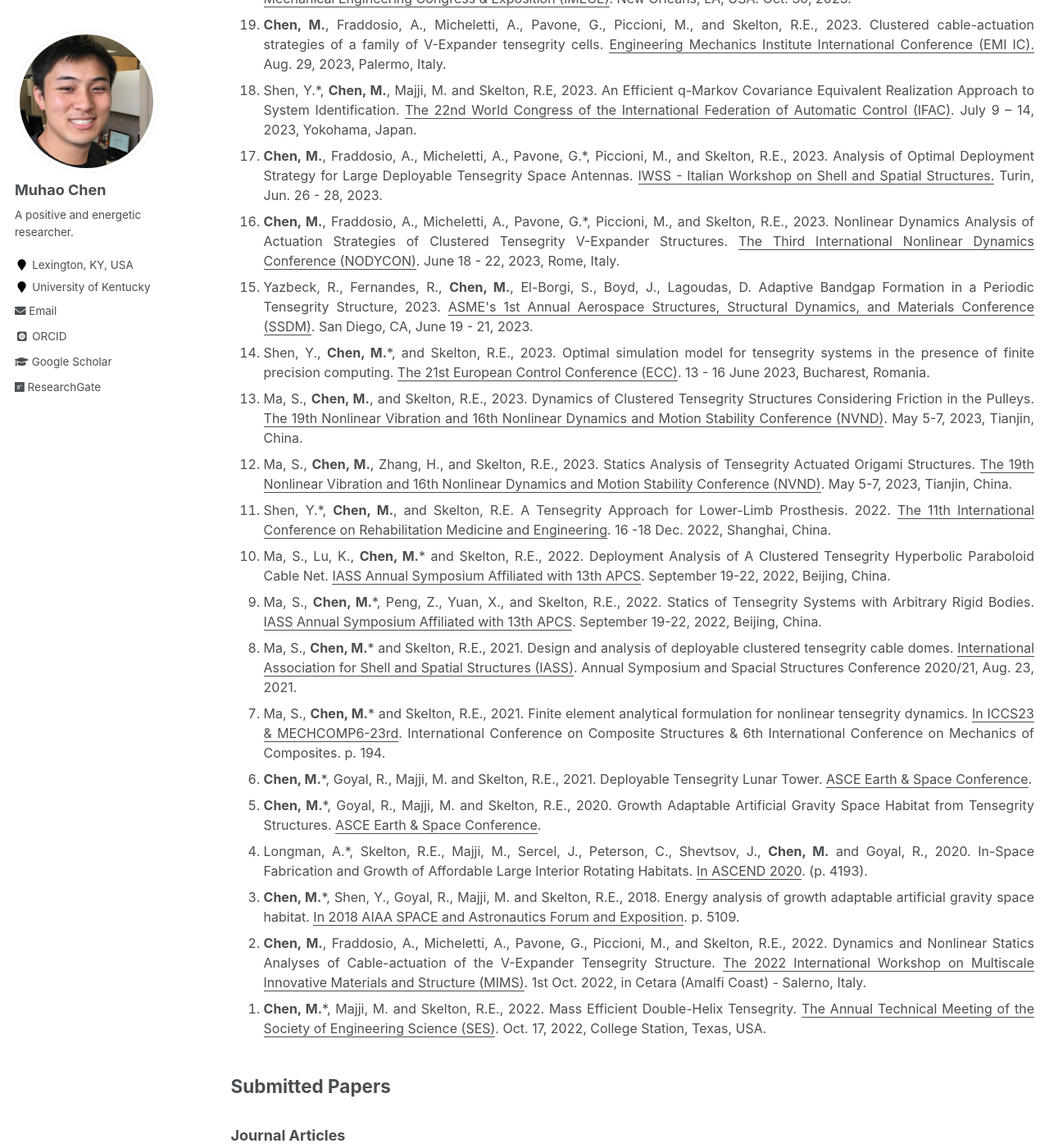
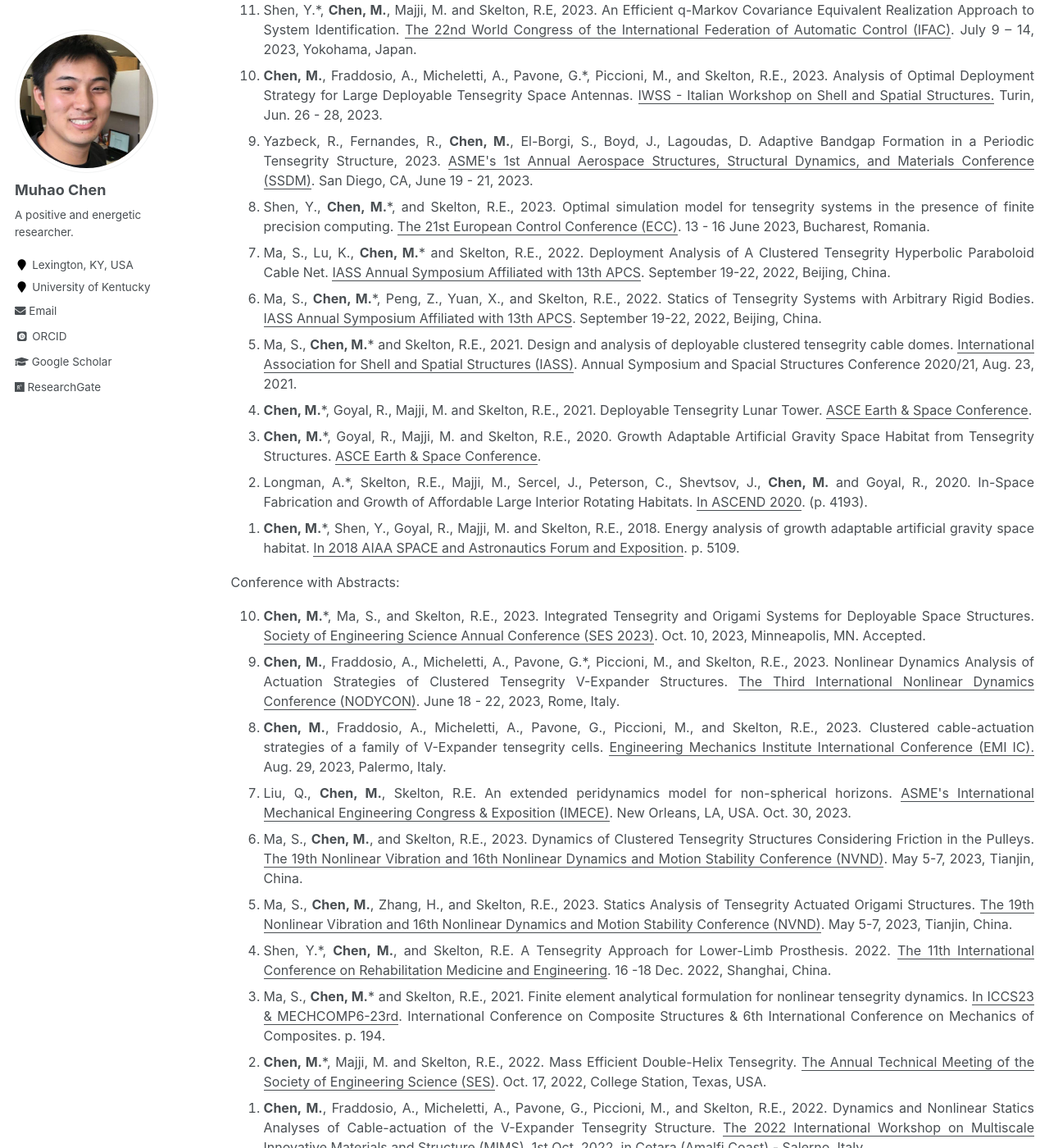
Before and after one commit to Muhao-Chen/muhao-chen.github.io, a Jekyll site: the page built from _pages/publication.md, in a window 1280 px wide and 1400 px high, scrolled down 1600 px. Shown: the whole window at 82% size. Built offline with Jekyll 4.4.1, drawn with Linux system fonts in a browser that asks for light colours; some web fonts are replaced; some of the changed text lies outside the part shown.

Commit message:
Update publication.md

```diff
--- a/_pages/publication.md
+++ b/_pages/publication.md
@@ -40,27 +40,32 @@ toc: true
 
 ## Conferences
 <font size=3>
+Conference with Full Papers:
 <ol reversed>
-<li>Liu, Q., <strong>Chen, M.</strong>, Skelton, R.E. An extended peridynamics model for non-spherical horizons. <u>ASME's International Mechanical Engineering Congress & Exposition (IMECE)</u>. New Orleans, LA, USA. Oct. 30, 2023.</li>
-<li><strong>Chen, M.</strong>, Fraddosio, A., Micheletti, A., Pavone, G., Piccioni, M., and Skelton, R.E., 2023. Clustered cable-actuation strategies of a family of V-Expander tensegrity cells. <u>Engineering Mechanics Institute International Conference (EMI IC).</u> Aug. 29, 2023, Palermo, Italy.</li>
 <li>Shen, Y.*, <strong>Chen, M.</strong>, Majji, M. and Skelton, R.E, 2023. An Efficient q-Markov Covariance Equivalent Realization Approach to System Identification. <u>The 22nd World Congress of the International Federation of Automatic Control (IFAC)</u>. July 9 – 14, 2023, Yokohama, Japan.</li>
 <li><strong>Chen, M.</strong>, Fraddosio, A., Micheletti, A., Pavone, G.*, Piccioni, M., and Skelton, R.E., 2023. Analysis of Optimal Deployment Strategy for Large Deployable Tensegrity Space Antennas. <u>IWSS - Italian Workshop on Shell and Spatial Structures.</u> Turin, Jun. 26 - 28, 2023.</li>
-<li><strong>Chen, M.</strong>, Fraddosio, A., Micheletti, A., Pavone, G.*, Piccioni, M., and Skelton, R.E., 2023. Nonlinear Dynamics Analysis of Actuation Strategies of Clustered Tensegrity V-Expander Structures. <u>The Third International Nonlinear Dynamics Conference (NODYCON)</u>. June 18 - 22, 2023, Rome, Italy.</li>
 <li>Yazbeck, R., Fernandes, R., <strong>Chen, M.</strong>, El-Borgi, S., Boyd, J., Lagoudas, D. Adaptive Bandgap Formation in a Periodic Tensegrity Structure, 2023. <u>ASME's 1st Annual Aerospace Structures, Structural Dynamics, and Materials Conference (SSDM)</u>. San Diego, CA, June 19 - 21, 2023.</li>
 <li>Shen, Y., <strong>Chen, M.</strong>*, and Skelton, R.E., 2023. Optimal simulation model for tensegrity systems in the presence of finite precision computing. <u>The 21st European Control Conference (ECC)</u>. 13 - 16 June 2023, Bucharest, Romania.</li>
-<li>Ma, S., <strong>Chen, M.</strong>, and Skelton, R.E., 2023. Dynamics of Clustered Tensegrity Structures Considering Friction in the Pulleys. <u>The 19th Nonlinear Vibration and 16th Nonlinear Dynamics and Motion Stability Conference (NVND)</u>. May 5-7, 2023, Tianjin, China.</li>
-<li>Ma, S., <strong>Chen, M.</strong>, Zhang, H., and Skelton, R.E., 2023. Statics Analysis of Tensegrity Actuated Origami Structures. <u>The 19th Nonlinear Vibration and 16th Nonlinear Dynamics and Motion Stability Conference (NVND)</u>. May 5-7, 2023, Tianjin, China.</li>
-<li>Shen, Y.*, <strong>Chen, M.</strong>, and Skelton, R.E. A Tensegrity Approach for Lower-Limb Prosthesis. 2022. <u>The 11th International Conference on Rehabilitation Medicine and Engineering</u>. 16 -18 Dec. 2022, Shanghai, China.</li>
 <li>Ma, S., Lu, K., <strong>Chen, M.</strong>* and Skelton, R.E., 2022. Deployment Analysis of A Clustered Tensegrity Hyperbolic Paraboloid Cable Net. <u>IASS Annual Symposium Affiliated with 13th APCS</u>. September 19-22, 2022, Beijing, China.</li>
 <li>Ma, S., <strong>Chen, M.</strong>*, Peng, Z., Yuan, X., and Skelton, R.E., 2022. Statics of Tensegrity Systems with Arbitrary Rigid Bodies. <u>IASS Annual Symposium Affiliated with 13th APCS</u>. September 19-22, 2022, Beijing, China.</li>
 <li>Ma, S., <strong>Chen, M.</strong>* and Skelton, R.E., 2021. Design and analysis of deployable clustered tensegrity cable domes. <u>International Association for Shell and Spatial Structures (IASS)</u>. Annual Symposium and Spacial Structures Conference 2020/21, Aug. 23, 2021.</li>
-<li>Ma, S., <strong>Chen, M.</strong>* and Skelton, R.E., 2021. Finite element analytical formulation for nonlinear tensegrity dynamics. <u> In ICCS23 & MECHCOMP6-23rd</u>. International Conference on Composite Structures & 6th International Conference on Mechanics of Composites. p. 194.</li>
 <li> <strong>Chen, M.</strong>*, Goyal, R., Majji, M. and Skelton, R.E., 2021. Deployable Tensegrity Lunar Tower. <u>ASCE Earth & Space Conference</u>. </li>
 <li><strong>Chen, M.</strong>*, Goyal, R., Majji, M. and Skelton, R.E., 2020. Growth Adaptable Artificial Gravity Space Habitat from Tensegrity Structures. <u>ASCE Earth & Space Conference</u>.</li>
 <li>Longman, A.*, Skelton, R.E., Majji, M., Sercel, J., Peterson, C., Shevtsov, J., <strong>Chen, M.</strong> and Goyal, R., 2020. In-Space Fabrication and Growth of Affordable Large Interior Rotating Habitats. <u>In ASCEND 2020</u>. (p. 4193).</li>
 <li><strong>Chen, M.</strong>*, Shen, Y., Goyal, R., Majji, M. and Skelton, R.E., 2018. Energy analysis of growth adaptable artificial gravity space habitat. <u>In 2018 AIAA SPACE and Astronautics Forum and Exposition</u>. p. 5109.</li>
+</ol>
+Conference with Abstracts:
+<ol reversed>
+<li><strong>Chen, M.</strong>*, Ma, S., and Skelton, R.E., 2023. Integrated Tensegrity and Origami Systems for Deployable Space Structures. <u>Society of Engineering Science Annual Conference (SES 2023)</u>. Oct. 10, 2023, Minneapolis, MN. Accepted.</li>
+<li><strong>Chen, M.</strong>, Fraddosio, A., Micheletti, A., Pavone, G.*, Piccioni, M., and Skelton, R.E., 2023. Nonlinear Dynamics Analysis of Actuation Strategies of Clustered Tensegrity V-Expander Structures. <u>The Third International Nonlinear Dynamics Conference (NODYCON)</u>. June 18 - 22, 2023, Rome, Italy.</li>
+<li><strong>Chen, M.</strong>, Fraddosio, A., Micheletti, A., Pavone, G., Piccioni, M., and Skelton, R.E., 2023. Clustered cable-actuation strategies of a family of V-Expander tensegrity cells. <u>Engineering Mechanics Institute International Conference (EMI IC).</u> Aug. 29, 2023, Palermo, Italy.</li>
+<li>Liu, Q., <strong>Chen, M.</strong>, Skelton, R.E. An extended peridynamics model for non-spherical horizons. <u>ASME's International Mechanical Engineering Congress & Exposition (IMECE)</u>. New Orleans, LA, USA. Oct. 30, 2023.</li>
+<li>Ma, S., <strong>Chen, M.</strong>, and Skelton, R.E., 2023. Dynamics of Clustered Tensegrity Structures Considering Friction in the Pulleys. <u>The 19th Nonlinear Vibration and 16th Nonlinear Dynamics and Motion Stability Conference (NVND)</u>. May 5-7, 2023, Tianjin, China.</li>
+<li>Ma, S., <strong>Chen, M.</strong>, Zhang, H., and Skelton, R.E., 2023. Statics Analysis of Tensegrity Actuated Origami Structures. <u>The 19th Nonlinear Vibration and 16th Nonlinear Dynamics and Motion Stability Conference (NVND)</u>. May 5-7, 2023, Tianjin, China.</li>
+<li>Shen, Y.*, <strong>Chen, M.</strong>, and Skelton, R.E. A Tensegrity Approach for Lower-Limb Prosthesis. 2022. <u>The 11th International Conference on Rehabilitation Medicine and Engineering</u>. 16 -18 Dec. 2022, Shanghai, China.</li>
+<li>Ma, S., <strong>Chen, M.</strong>* and Skelton, R.E., 2021. Finite element analytical formulation for nonlinear tensegrity dynamics. <u> In ICCS23 & MECHCOMP6-23rd</u>. International Conference on Composite Structures & 6th International Conference on Mechanics of Composites. p. 194.</li>
+<li><strong>Chen, M.</strong>*, Majji, M. and Skelton, R.E., 2022. Mass Efficient Double-Helix Tensegrity. <u>The Annual Technical Meeting of the Society of Engineering Science (SES)</u>. Oct. 17, 2022, College Station, Texas, USA.</li>
 <li><strong>Chen, M.</strong>, Fraddosio, A., Micheletti, A., Pavone, G., Piccioni, M., and Skelton, R.E., 2022. Dynamics and Nonlinear Statics Analyses of Cable-actuation of the V-Expander Tensegrity Structure. <u>The 2022 International Workshop on Multiscale Innovative Materials and Structure (MIMS)</u>. 1st Oct. 2022, in Cetara (Amalfi Coast) - Salerno, Italy.</li>
-<li><strong>Chen, M.</strong>*, Majji, M. and Skelton, R.E., 2022. Mass Efficient Double-Helix Tensegrity. <u>The Annual Technical Meeting of the Society of Engineering Science (SES)</u>. Oct. 17, 2022, College Station, Texas, USA.</li>
 </ol>
 </font>
 
@@ -85,13 +90,16 @@ toc: true
 
 ### Conferences
 <font size=3>
+Conference with Full Papers:
 <ol reversed>
-<li><strong>Chen, M.</strong>, Fraddosio, A., Micheletti, A., Pavone, G.∗, and Piccioni, M., 2023. Efficiency of clustered cable-actuation of V-Expander tensegrity cells. <u>XXIX Conference of Lightweight Structures in Civil Engineering.</u> Nov. 30 - Dec. 1, 2023, Gdansk, Poland. Accepted.</li>
 <li>Shen, Y., <strong>Chen, M.</strong>*, Habtour, E. and Skelton, R.E. Sensor Fault Detection to Tensegrity Structures Using Eigensystem Realization Algorithm. <u>ASCE Earth & Space 2024</u>.  April 15-18, 2024, Miami, FL, USA. Accepted.</li>
 <li> Chen, Y., <strong>Chen, M.</strong>, Xia, X.∗, Hermanson, J.C., and Qi, F. An Efficient Approach to Solving the Coagulation Population Balance Equation through Weighted Particle Reconstruction. The 16th International Conference on Gas–Liquid and Gas–Liquid–Solid Reactor Engineering <u>(GLS-16)</u>. September 2-5, 2024, Dresden, Germany. </li>
 <li><strong>Chen, M.</strong>*, Shen, Y., and Skelton, R.E. The Optimal Dynamical Model for 3D Tensegrity Morphing Airfoils. <u>ASCE Earth & Space 2024</u>. April 15-18, 2024, Miami, FL, USA.</li>
-<li><strong>Chen, M.</strong>*, Ma, S., and Skelton, R.E., 2023. Integrated Tensegrity and Origami Systems for Deployable Space Structures. <u>Society of Engineering Science Annual Conference (SES 2023)</u>. Oct. 10, 2023, Minneapolis, MN. Accepted.</li>
 <!-- <li> <strong>Chen, M.</strong>*, Shen, Y., Skelton, R.E. The Optimal Dynamical Model for High-Dimensional Aerospace Structures. <u>ASME's International Mechanical Engineering Congress & Exposition (IMECE)</u>. New Orleans, LA, USA. Oct. 29 – Nov. 2, 2023. Accepted. </li> -->
+</ol>
+Conference with Abstracts:
+<li><strong>Chen, M.</strong>, Fraddosio, A., Micheletti, A., Pavone, G.∗, and Piccioni, M., 2023. Efficiency of clustered cable-actuation of V-Expander tensegrity cells. <u>XXIX Conference of Lightweight Structures in Civil Engineering.</u> Nov. 30 - Dec. 1, 2023, Gdansk, Poland. Accepted.</li>
+<ol reversed>
 </ol>
 </font>
 
```
